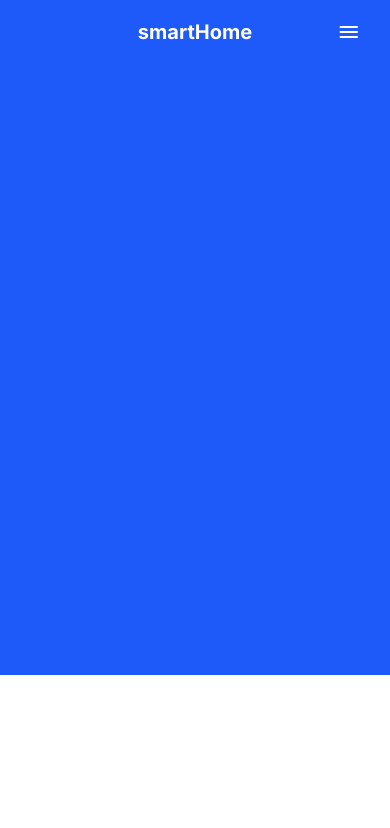
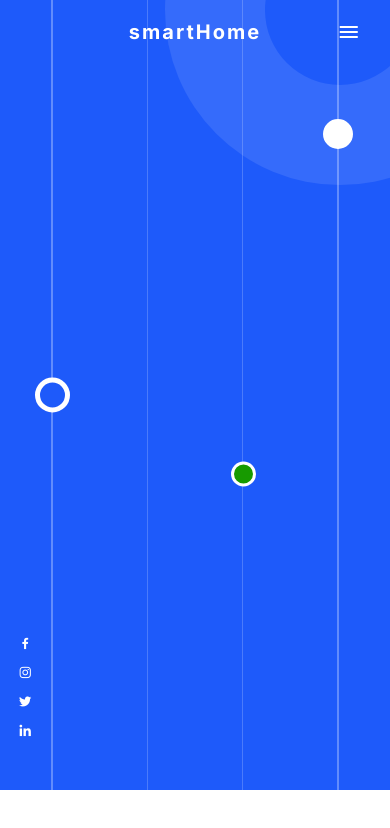
Before and after one commit to RodrigoRodrigues-Dev/smart-home-landing-page, a website: page src/html/index.html in a window 390 px wide. Drawn offline with nearby package versions, Linux system fonts and the light colour scheme; files that its build step writes are made by us from their sources.

Commit message:
feat: Add vertical lines and circles layout for blue background section with responsive styles

```diff
--- a/src/html/index.html
+++ b/src/html/index.html
@@ -7,6 +7,7 @@
     <link rel="stylesheet" href="css/main.css">
     <title>Smart Home</title>
     <script src="js/main.js"></script>
+    <link href='https://unpkg.com/boxicons@2.1.4/css/boxicons.min.css' rel='stylesheet'>
 </head>
 <body>
     <div class="blue-background">
@@ -75,6 +76,31 @@
                 </nav>
             </div>
         </header>
+        <div class="blue-background__lines">
+            <div class="blue-background__line-v">
+                <div class="blue-background__circle blue-background__circle--primary"></div>
+            </div>
+            <div class="blue-background__line-v"></div>
+            <div class="blue-background__line-v"></div>
+            <div class="blue-background__line-v"></div>
+            <div class="blue-background__line-v">
+                <div class="blue-background__circle blue-background__circle--secondary"></div>
+            </div>
+            <div class="blue-background__line-v">
+                <div class="blue-background__circle blue-background__circle--tertiary"></div>
+            </div>
+        </div>
+        <div class="blue-background__circle__container">
+            <div class="blue-background__circle blue-background__circle--quaternary"></div>
+        </div>
+        <div class="blue-background__social-links__container">
+            <ul class="blue-background__social-links">
+                <li class="blue-background__social-link"><i class='bx bxl-facebook'></i></li>
+                <li class="blue-background__social-link"><i class='bx bxl-instagram'></i></li>
+                <li class="blue-background__social-link"><i class='bx bxl-twitter'></i></li>
+                <li class="blue-background__social-link"><i class='bx bxl-linkedin'></i></li>
+            </ul>
+        </div>
     </div>
 </body>
 </html>
--- a/src/scss/base/_variables.scss
+++ b/src/scss/base/_variables.scss
@@ -2,3 +2,4 @@
 $color-primary: #1E5AFA;
 $color-white: #FFF;
 $color-black: #000;
+$color-green: #179a00;
--- a/src/scss/components/buttons.scss
+++ b/src/scss/components/_buttons.scss
@@ -19,6 +19,6 @@
 
     &:hover {
         cursor: pointer;
-        color: lighten(var.$color-primary, 30%);
+        color: darken(var.$color-primary, 25%);
     }
 }
--- /dev/null
+++ b/src/scss/components/_circles.scss
@@ -0,0 +1,7 @@
+@mixin circle($width, $height, $background-color, $border, $border-color) {
+    background-color: $background-color;
+    border: $border solid $border-color;
+    width: $width;
+    height: $height;
+    border-radius: 100%;
+};
--- a/src/scss/main.scss
+++ b/src/scss/main.scss
@@ -3,9 +3,11 @@
 
 //partials
 @use './partials/header';
+@use './partials/blue-background';
 
 html {
     font-size: 16px;
+    letter-spacing: 2px;
 
     @media (max-width: 1350px) {
         font-size: 14px;
@@ -20,11 +22,6 @@ html {
     }
 }
 
-.blue-background {
-    background-color: var.$color-primary;
-    height: 80vh;
-}
-
 .container {
     max-width: 85%;
     margin: 0 auto;
--- /dev/null
+++ b/src/scss/partials/_blue-background.scss
@@ -0,0 +1,114 @@
+@use '../base/variables' as var;
+@use '../components/circles.scss';
+
+.blue-background {
+    position: relative;
+    background-color: var.$color-primary;
+    height: 790px;
+
+    &__lines {
+        z-index: 1;
+        position: absolute;
+        top: 0;
+        bottom: 0;
+        left: 0;
+        right: 0;
+        width: 74%;
+        display: flex;
+        justify-content: space-around;
+        margin: 0 auto;
+
+        @media (max-width: 1720px) {
+            max-width: 100%;
+            justify-content: space-between;
+        }
+
+        & > :first-child,
+        & > :last-child {
+            background-color: rgba($color: var.$color-white, $alpha: 0.3);
+            width: 2px;
+        }
+
+        & > :nth-child(3),
+        & > :nth-child(4) {
+            @media (max-width: 1070px) {
+                display: none;
+            }
+        }
+
+    }
+
+    &__line-v {
+        position: relative;
+        background-color: rgba($color: var.$color-white, $alpha: 0.2);
+        height: inherit;
+        width: 1px;
+    }
+
+    &__circle {
+        position: absolute;
+        top: 50%;
+        transform: translateY(-50%);
+        left: -16px;
+
+        &--primary {
+            @include circles.circle(35px, 35px, var.$color-primary, 5px, var.$color-white);
+        }
+
+        &--secondary {
+            @include circles.circle(25px, 25px, var.$color-green, 3px, var.$color-white);
+            top: 60%;
+            left: -11px;
+        }
+
+        &--tertiary {
+            @include circles.circle(30px, 30px, var.$color-white, 3px, var.$color-white);
+            top: 17%;
+            left: -14px;
+        }
+
+        &--quaternary {
+            @include circles.circle(350px, 350px, var.$color-primary, 100px, rgba(var.$color-white, 0.1));
+            top: 10px;
+            right: -125px;
+            left: auto;
+        }
+
+        &__container {
+            top: 0;
+            width: 100%;
+            height: 100%;
+            overflow: hidden;
+            position: absolute;
+        }
+    }
+
+    &__social {
+
+        &-links {
+            color: #fff;
+            padding: 1rem;
+            display: flex;
+            flex-direction: column;
+            gap: 1rem;
+            font-size: 1.5rem;
+
+            &__container {
+                left: 5%;
+                bottom: 5%;
+                position: absolute;
+
+                @media (max-width: 650px) {
+                    left: 2%;
+                }
+            }
+        }
+
+        &-link {
+            &:hover {
+                cursor: pointer;
+                color: darken(var.$color-primary, 25%);
+            }
+        }
+    }
+}
--- a/src/scss/partials/_header.scss
+++ b/src/scss/partials/_header.scss
@@ -2,6 +2,8 @@
 @use '../components/buttons' as btns;
 
 .header {
+    z-index: 999;
+    position: sticky;
 
     &__nav,
     &-mobile__nav,
@@ -15,7 +17,7 @@
 
         &-links {
             display: flex;
-            font-size: 1.125rem;
+            font-size: 1rem;
             gap: 2rem;
 
             @media (max-width: 1150px) {
@@ -26,7 +28,7 @@
         &-link {
             &:hover {
                 cursor: pointer;
-                color: lighten(var.$color-primary, 30%);
+                color: darken(var.$color-primary, 25%);
             }
         }
 
@@ -109,14 +111,15 @@
                 top: 0;
                 right: 0;
                 height: 100vh;
-                overflow-x: hidden;
+                overflow-y: hidden;
                 width: 0;
                 padding: 0;
                 transition: all 0.5s;
             }
 
             &-list {
-                margin: 20rem 0rem 0rem 5rem;
+                margin-top: 10rem;
+                padding-left: 3rem;
                 font-size: 1.5rem;
                 display: flex;
                 flex-direction: column;
```
